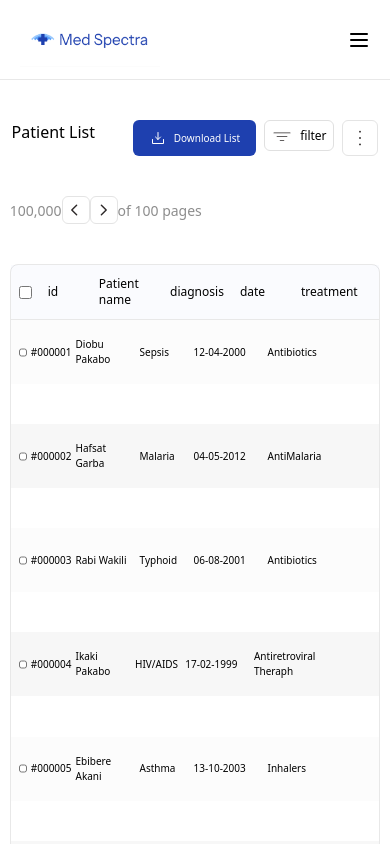
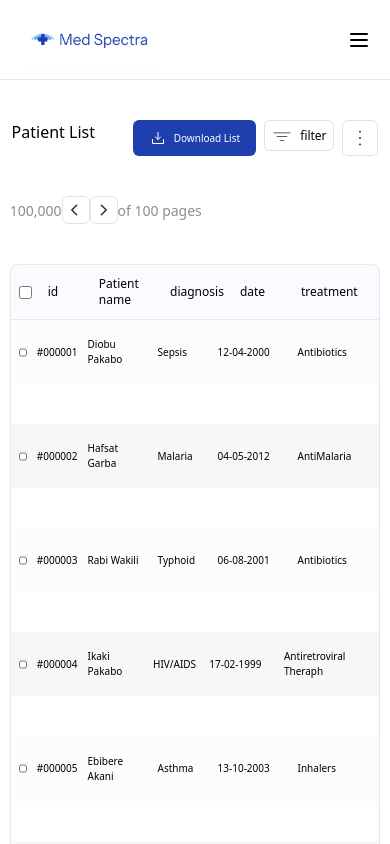
Before and after one commit to Maobugichi/medspecter, a React (Vite) app: page /medspecter/patientlists/1 in a window 390 px wide. Shown: the top 844 px of the page. Built offline with nearby package versions, Linux system fonts and the light colour scheme.

Commit message:
adjust whileInView Animation

```diff
--- a/src/components/OverviewBlocks.jsx
+++ b/src/components/OverviewBlocks.jsx
@@ -8,6 +8,7 @@ const OverviewBlocks = ({src,text,arrSrc,percentage,amount,width , variants , tr
          initial="hidden"
          whileInView="visible"
          transition={transition}
+         viewport={{once:true}}
          className={`${width} cus xl:h-[100%] lg:h-[70%] h-[48%] p-2  border xs:bg-red-500 border-[#E8E8E8] border-solid  grid place-items-center rounded-lg`}>
             <div className="flex lg:w-[90%] w-[90%] mx-auto text-[12px] justify-between xl:mt-5">
                 <div className="flex items-center gap-2 h-5  ">
--- a/src/components/oveview/anomalypatients.jsx
+++ b/src/components/oveview/anomalypatients.jsx
@@ -32,12 +32,14 @@ const AnomalyPatients = ({id,name,d,content, variants}) => {
         <motion.div
          initial={{height: 0 , fontSize: 0 , borderBottom: "none"}}
          whileInView={{height: 30 , fontSize: fontSize , transition: transition , borderBottom:"solid" , borderWidth:0.5 , borderColor:"#E8E8E8 ", borderTop:"none", borderLeft:"none", borderRight:"none" }}
+         viewport={{once:true}}
          className="flex    justify-between w-full">
             <div className="w-1/2 flex items-center gap-3">
                 <motion.span
                  variants={variants}
                  initial="hidden"
                  whileInView="visible"
+                 viewport={{once:true}}
                  transition={{times: [0, 0.3, 1],  delay:0.8}}
                  className="bg-[#FC485A] h-[10px] w-[10px] rounded-full">
 
@@ -48,6 +50,7 @@ const AnomalyPatients = ({id,name,d,content, variants}) => {
              variants={variants}
              initial="hidden"
              whileInView="visible"
+             viewport={{once:true}}
              transition={{times: [0, 0.3, 1],  delay:0.8}}
              className="flex items-center gap-2">
               <svg xmlns="http://www.w3.org/2000/svg" width={20} height={15} viewBox="0 0 256 256"><path fill="#2e2a2a" d={d}></path></svg>
--- a/src/components/patient/patienttable.jsx
+++ b/src/components/patient/patienttable.jsx
@@ -46,7 +46,7 @@ const PatientTable = ({isInfo,setIsInfo ,variants}) => {
                 duration: 0.2,
                 delay: (i * 0.2),
               }}
-              spacing="md:gap-5 gap-1 smallSize:gap-2 h-16"
+              spacing="md:gap-5 gap-2.5 smallSize:gap-2 h-16"
         />
 
     )})
--- a/src/components/pendingcases.jsx
+++ b/src/components/pendingcases.jsx
@@ -6,6 +6,7 @@ const PendingCases = ({id,name,diagnosis,date,status,bgColor,statusColor,statusT
         variants={variants}
         initial="hidden"
         whileInView="visible"
+        viewport={{once:true}}
         transition={transition}
         className={`${bgColor} flex  text-[10px]  lg:text-[14px] w-full  text-[#000000] ${spacing} items-center p-2`}>
             {id && <input className="w-2 md:w-10" type="checkbox" />}
```
